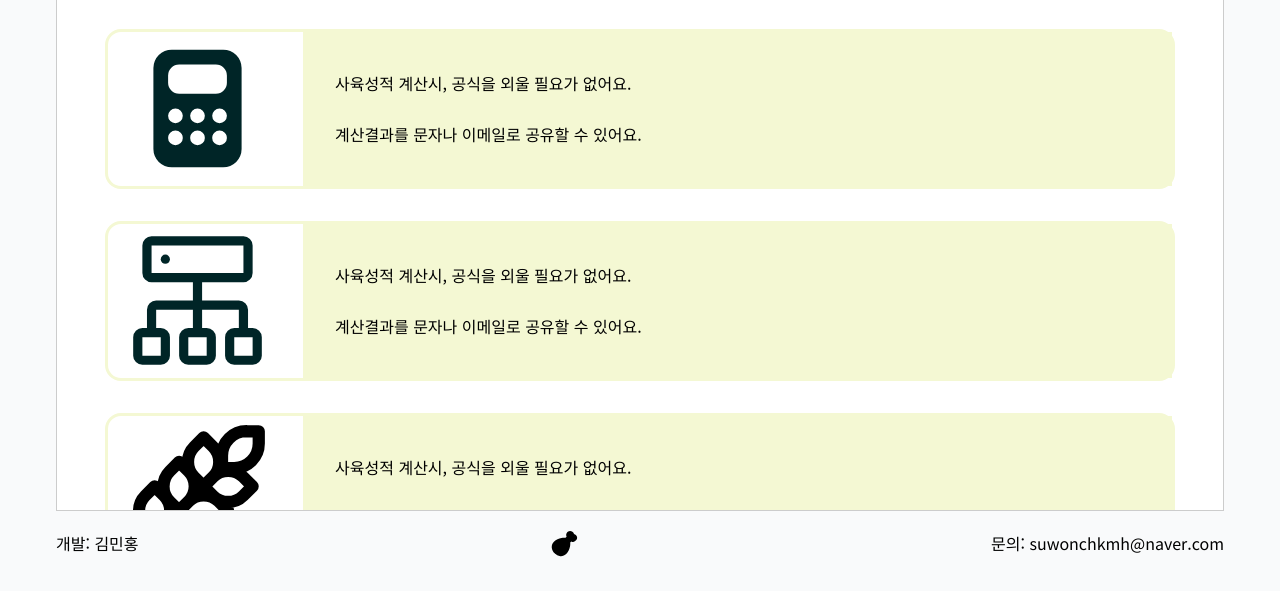
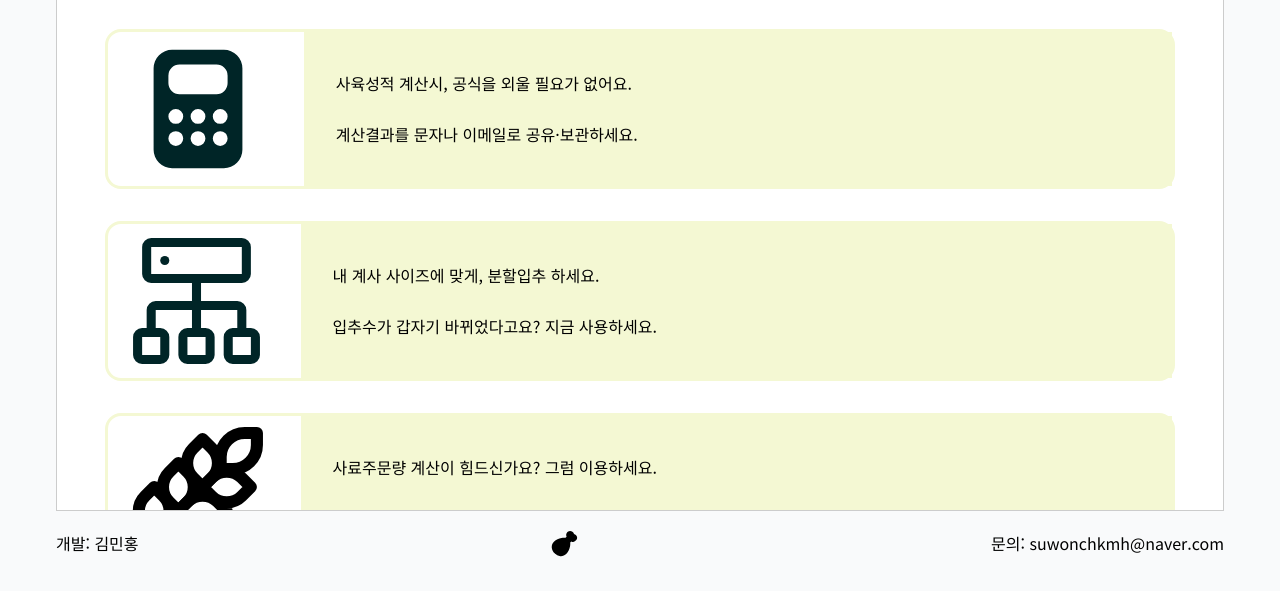
Before and after one commit to grooveray/250725CHICHI, a plain HTML site: page index.html in a window 1280 px wide. Shown: the part 209-800 px from the top of the page. Drawn offline with Linux system fonts and the light colour scheme; a script that the page names is missing.

Commit message:
25/08/05 MODIFY:index.html p tag(text)

```diff
--- a/css/style.css
+++ b/css/style.css
@@ -49,6 +49,10 @@ body {
   padding: 1rem;
   box-sizing: border-box;
   overflow: hidden;
+}
+p {
+  word-break: keep-all;
+  /* white-space: pre-line; */
 }
 
 /* SECTION */
--- a/index.html
+++ b/index.html
@@ -70,10 +70,12 @@
             </div>
             <div>
               <p>
-                사육성적 계산시, 공식을 외울 필요가 없어요.
+                사육성적 계산시,
+                공식을 외울 필요가 없어요.
               </p>
               <p>
-                계산결과를 문자나 이메일로 공유할 수 있어요.
+                계산결과를 문자나 이메일로
+                공유·보관하세요.
               </p>
             </div>
           </div>
@@ -83,10 +85,12 @@
             </div>
             <div>
               <p>
-                사육성적 계산시, 공식을 외울 필요가 없어요.
+                내 계사 사이즈에 맞게,
+                분할입추 하세요.
               </p>
               <p>
-                계산결과를 문자나 이메일로 공유할 수 있어요.
+                입추수가 갑자기 바뀌었다고요?
+                지금 사용하세요.
               </p>
             </div>
           </div>
@@ -96,10 +100,12 @@
             </div>
             <div>
               <p>
-                사육성적 계산시, 공식을 외울 필요가 없어요.
+                사료주문량 계산이 힘드신가요?
+                그럼 이용하세요.
               </p>
               <p>
-                계산결과를 문자나 이메일로 공유할 수 있어요.
+                현재수수에 맞춰 계산일수만큼
+                찾아 계산해줘요.
               </p>
             </div>
           </div>
```
